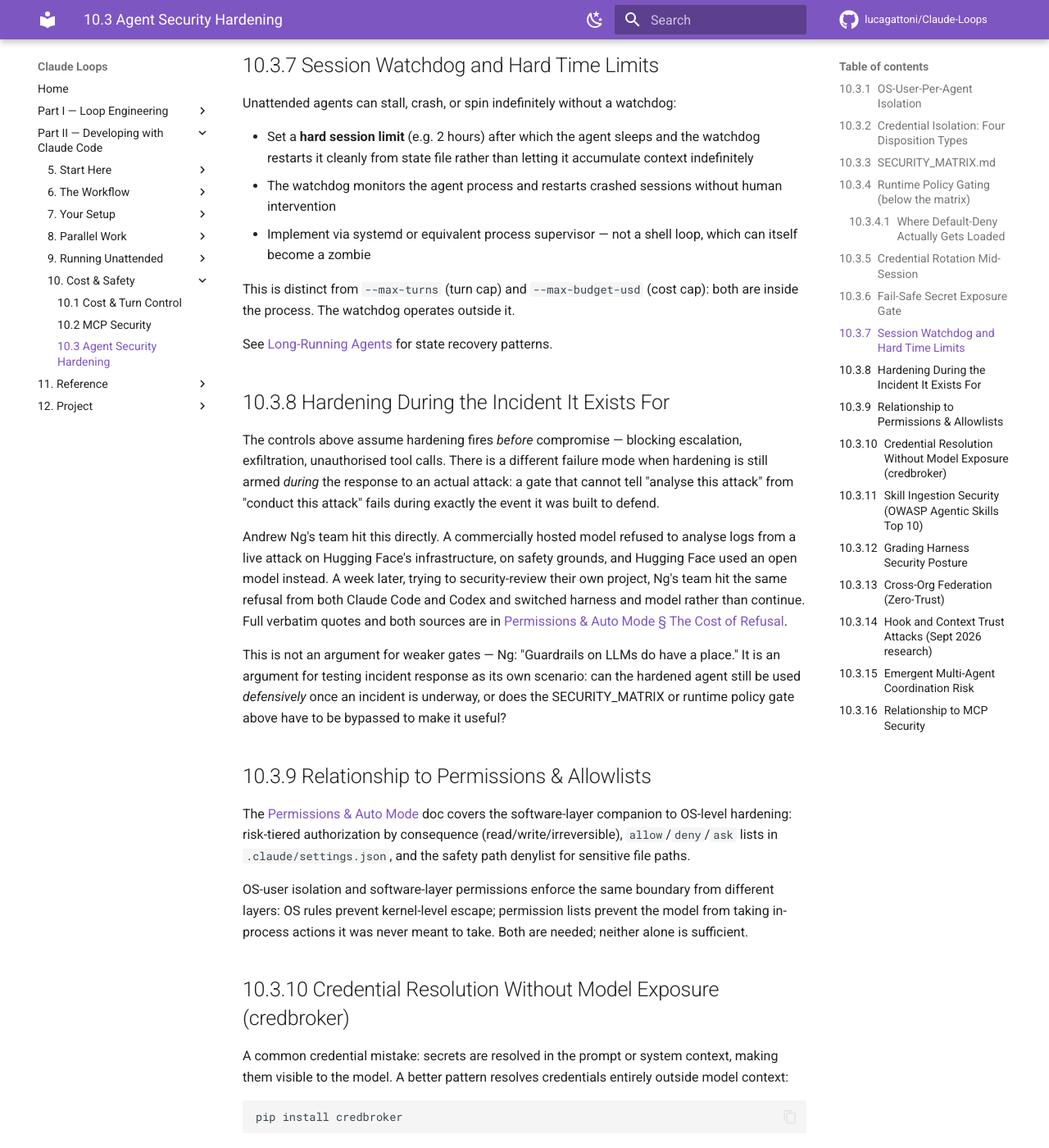
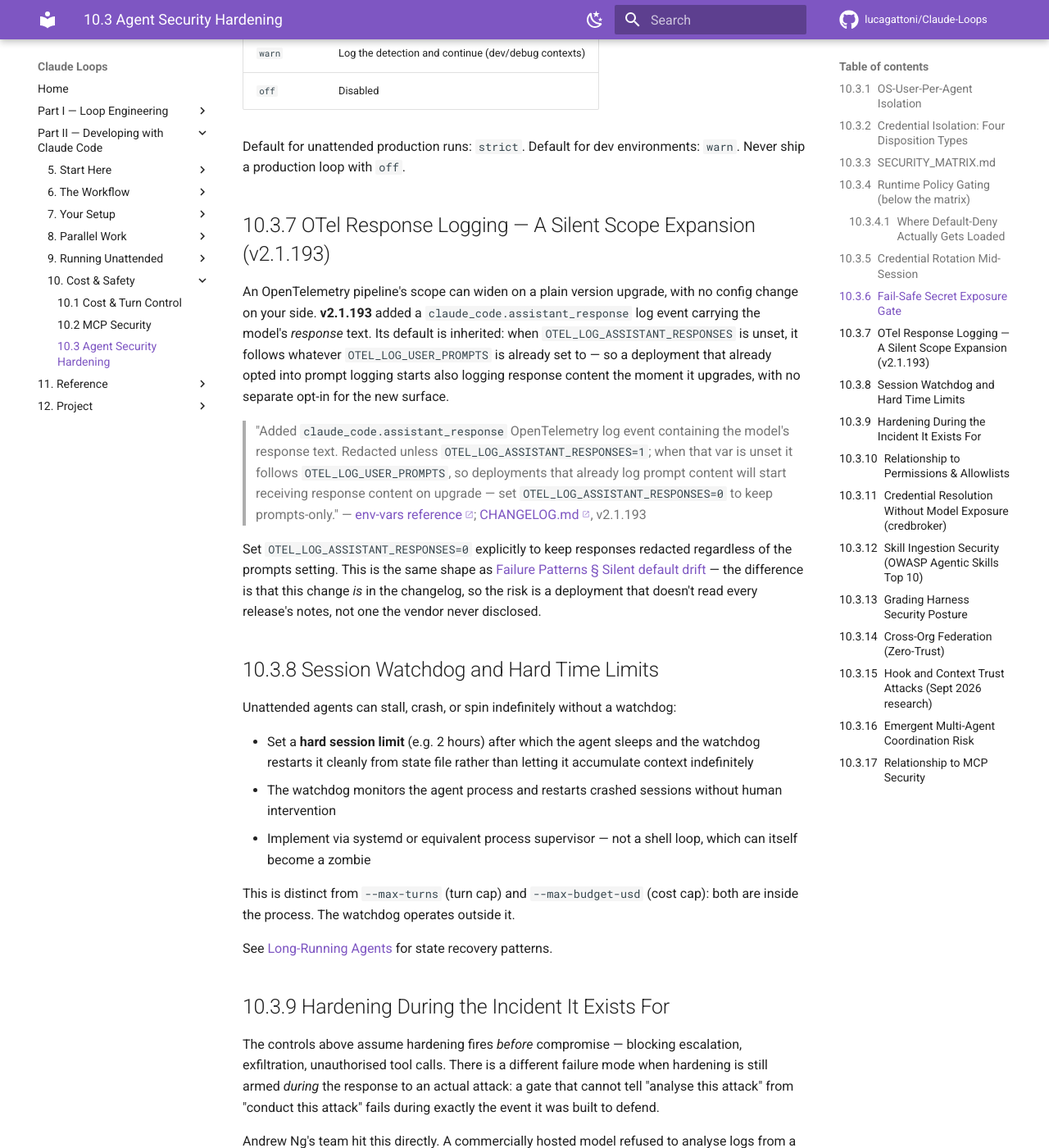
Before and after one commit to lucagattoni/Claude-Loops, an MkDocs documentation site: the page built from docs/33-agent-security-hardening.md, in a window 1280 px wide and 1400 px high, scrolled down 4846 px. Shown: the whole window at 82% size. Built offline with MkDocs 1.6.1 and Material for MkDocs 9.7.7, drawn with Linux system fonts in a browser that asks for light colours; comment, search, counter and statistics services are not loaded; some of the changed text lies outside the part shown.

Commit message:
33-agent-security-hardening.md: 0 correction(s), 2 addition(s) from the C10 changelog sweep
- [ADDITION] v2.1.78 / v2.1.83 — This is this KB's own defining defect class — 'a default that means success is a fabricated result' — reproduced inside the sandbox boundary the whole doc is about, and it still defaults fail-open today. Any deployment assuming `sandbox.enabled: true` guarantees sandboxing is wrong without `failIfUn
- [ADDITION] v2.1.193 — A privacy/compliance default that expands on upgrade for anyone already logging prompts, in a KB with zero prior OTel coverage. It sits directly beside the Fail-Safe Secret Exposure Gate — the same exposure surface — and gives the exact env var rather than a vague warning.

Backlog step 11 (C10). Sweep covered 3,774/3,774 previously-unswept bullets across
24/24 chunks; evidence in plans/20260906_2306-c10-changelog-sweep-evidence.md.
mkdocs build --strict green on the full change set.

Co-Authored-By: Claude Opus 5 (1M context) <noreply@anthropic.com>
Claude-Session: https://claude.ai/code/session_0143r6VLrjfhL34xeWGQvHmV

```diff
--- a/docs/33-agent-security-hardening.md
+++ b/docs/33-agent-security-hardening.md
@@ -131,6 +131,8 @@ Repo settings cannot escalate their own
 privilege](08-permissions.md#repo-settings-cannot-escalate-their-own-privilege) for the same
 pattern applied to `bypassPermissions` (v2.1.257) and `autoMode` (v2.1.207).
 
+**The sandbox boundary itself used to fail open.** Before **v2.1.78**, `sandbox.enabled: true` with a sandboxing dependency missing made Claude Code silently run the command *unsandboxed* — no warning, no error. **v2.1.78** made that visible with a startup warning; **v2.1.83** added `sandbox.failIfUnavailable: true`, which exits with an error instead of falling back unsandboxed. For an unattended run, set `failIfUnavailable` — a warning nobody is watching is the same as no warning. ([Sandboxing](https://code.claude.com/docs/en/sandboxing), fetched 2026-09-07, confirms fail-open is still the default today.)
+
 ## Credential Rotation Mid-Session
 
 Provisioning and resolving credentials (above) is not enough for long-running loops:
@@ -169,6 +171,15 @@ A runtime gate that monitors agent output for potential credential leaks:
 
 Default for unattended production runs: `strict`. Default for dev environments: `warn`.
 Never ship a production loop with `off`.
+
+## OTel Response Logging — A Silent Scope Expansion (v2.1.193)
+
+An OpenTelemetry pipeline's scope can widen on a plain version upgrade, with no config change on your side. **v2.1.193** added a `claude_code.assistant_response` log event carrying the model's *response* text. Its default is inherited: when `OTEL_LOG_ASSISTANT_RESPONSES` is unset, it follows whatever `OTEL_LOG_USER_PROMPTS` is already set to — so a deployment that already opted into prompt logging starts also logging response content the moment it upgrades, with no separate opt-in for the new surface.
+
+> "Added `claude_code.assistant_response` OpenTelemetry log event containing the model's response text. Redacted unless `OTEL_LOG_ASSISTANT_RESPONSES=1`; when that var is unset it follows `OTEL_LOG_USER_PROMPTS`, so deployments that already log prompt content will start receiving response content on upgrade — set `OTEL_LOG_ASSISTANT_RESPONSES=0` to keep prompts-only."
+> — [env-vars reference](https://code.claude.com/docs/en/env-vars); [CHANGELOG.md](https://raw.githubusercontent.com/anthropics/claude-code/main/CHANGELOG.md), v2.1.193
+
+Set `OTEL_LOG_ASSISTANT_RESPONSES=0` explicitly to keep responses redacted regardless of the prompts setting. This is the same shape as [Failure Patterns § Silent default drift](17-failure-patterns.md) — the difference is that this change *is* in the changelog, so the risk is a deployment that doesn't read every release's notes, not one the vendor never disclosed.
 
 ## Session Watchdog and Hard Time Limits
 
```
